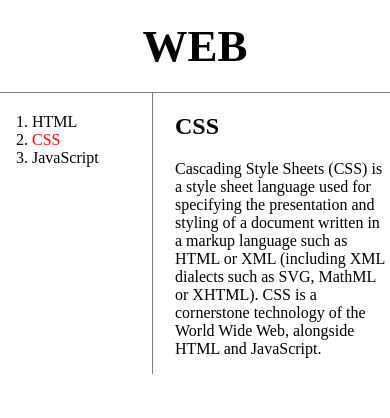
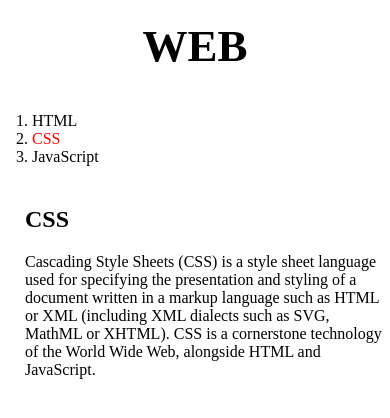
Before and after one commit to emes-g/Backend-Web-Basic, a plain HTML site: page 2.html in a window 390 px wide. Drawn offline with Linux system fonts and the light colour scheme.

Commit message:
feat : apply responsive design through media query

```diff
--- a/2.html
+++ b/2.html
@@ -38,6 +38,17 @@
         #article {
             padding-left: 25px;
         }
+        @media(max-width:700px) {
+            #grid {
+                display: block;
+            }
+            ol {
+                border-right: none;
+            }
+            h1 {
+                border-bottom: none;
+            }
+        }
     </style>
 </head>
 
```
